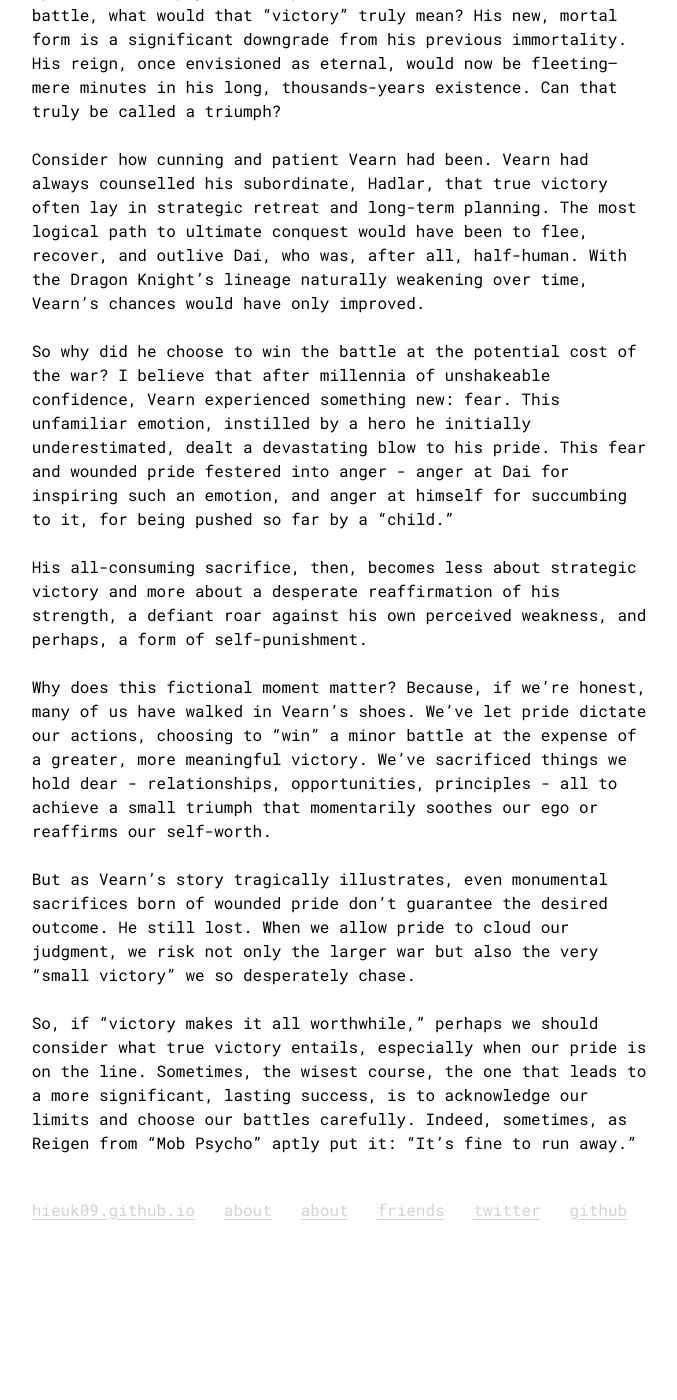
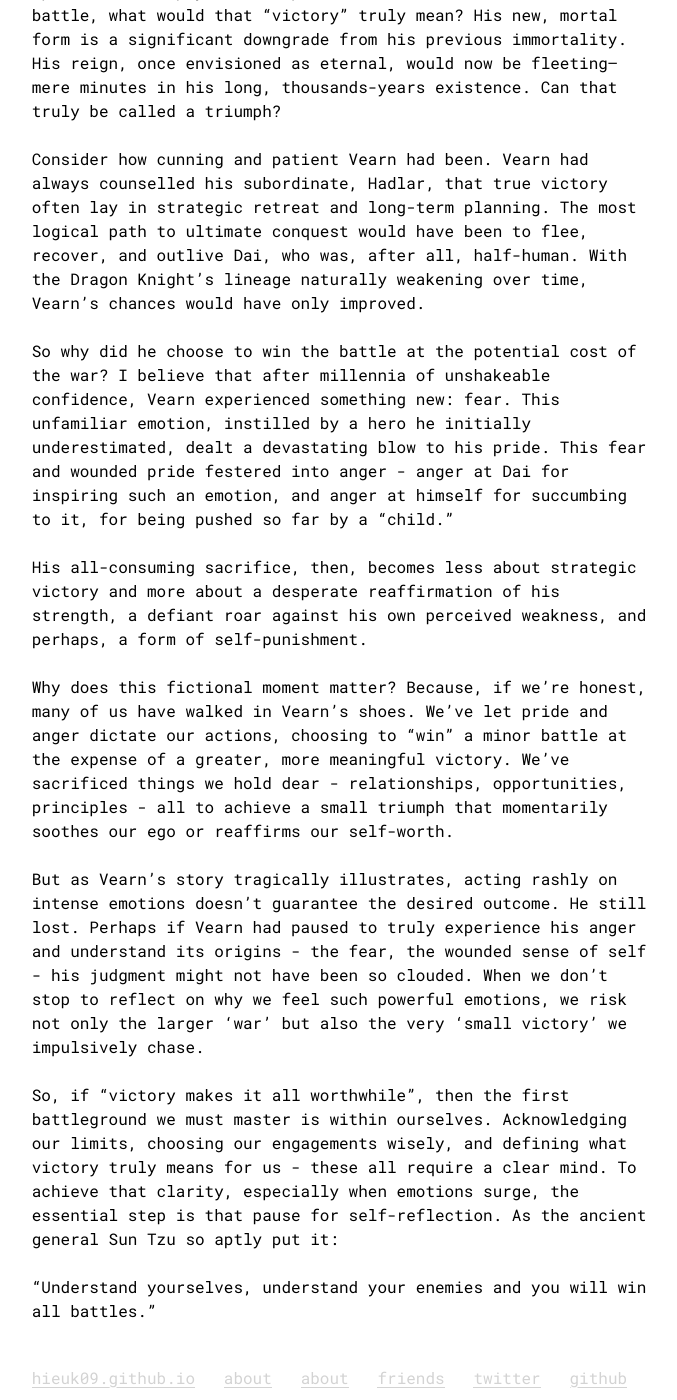
Before and after one commit to hieuk09/hieuk09.github.io, a Jekyll site: the page built from _posts/2025-06-04-victory-makes-it-worthwhile.md, in a window 1280 px wide and 1400 px high, scrolled down 866 px. Shown: the whole window, without its empty margins (301-978 px from the left). Built offline with Jekyll 4.4.1, drawn with Linux system fonts in a browser that asks for light colours; before the commit the page ends 2098 px from its top, so only the background shows below that; some of the changed text lies outside the part shown.

Commit message:
Small changes

```diff
--- a/_posts/2025-06-04-victory-makes-it-worthwhile.md
+++ b/_posts/2025-06-04-victory-makes-it-worthwhile.md
@@ -11,9 +11,7 @@ categories: comic, manga
 This powerful line, uttered by Demon King Vearn in "Dragon Quest: Adventure of Dai",
 resonated with me deeply when I first encountered it at eight years old.
 It was the first thing that sprang to mind whenever I recalled the manga.
-Only recently, after watching the anime,
-have I begun to understand the complex layers behind that visceral
-reaction.
+Only recently, after watching the anime, that I begin to understand the feeling that reaction.
 
 For those unfamiliar with the manga, this happens during the final battle between the Demon King
 Vearn, having waited thousands of years for the power of Gods to wane
@@ -53,16 +51,20 @@ a desperate reaffirmation of his strength, a defiant roar against his own percei
 and perhaps, a form of self-punishment.
 
 Why does this fictional moment matter? Because, if we're honest, many of us have walked in
-Vearn's shoes. We've let pride dictate our actions, choosing to "win" a minor battle at
+Vearn's shoes. We've let pride and anger dictate our actions, choosing to "win" a minor battle at
 the expense of a greater, more meaningful victory. We've sacrificed things we hold dear -
 relationships, opportunities, principles - all to achieve a small triumph that
 momentarily soothes our ego or reaffirms our self-worth.
 
-But as Vearn's story tragically illustrates, even monumental sacrifices born of wounded pride
-don't guarantee the desired outcome. He still lost. When we allow pride to cloud our judgment,
-we risk not only the larger war but also the very "small victory" we so desperately chase.
+But as Vearn’s story tragically illustrates, acting rashly on intense emotions doesn’t
+guarantee the desired outcome. He still lost. Perhaps if Vearn had paused to truly experience
+his anger and understand its origins - the fear, the wounded sense of self - his judgment
+might not have been so clouded. When we don't stop to reflect on why we feel such powerful emotions,
+we risk not only the larger 'war' but also the very 'small victory' we impulsively chase.
 
-So, if "victory makes it all worthwhile," perhaps we should consider what true victory entails,
-especially when our pride is on the line. Sometimes, the wisest course, the one that leads to
-a more significant, lasting success, is to acknowledge our limits and choose our battles carefully.
-Indeed, sometimes, as Reigen from "Mob Psycho" aptly put it: "It's fine to run away."
+So, if "victory makes it all worthwhile", then the first battleground we must master is within ourselves.
+Acknowledging our limits, choosing our engagements wisely, and defining what victory truly means for us -
+these all require a clear mind. To achieve that clarity, especially when emotions surge,
+the essential step is that pause for self-reflection. As the ancient general Sun Tzu so aptly put it:
+
+"Understand yourselves, understand your enemies and you will win all battles."
```
